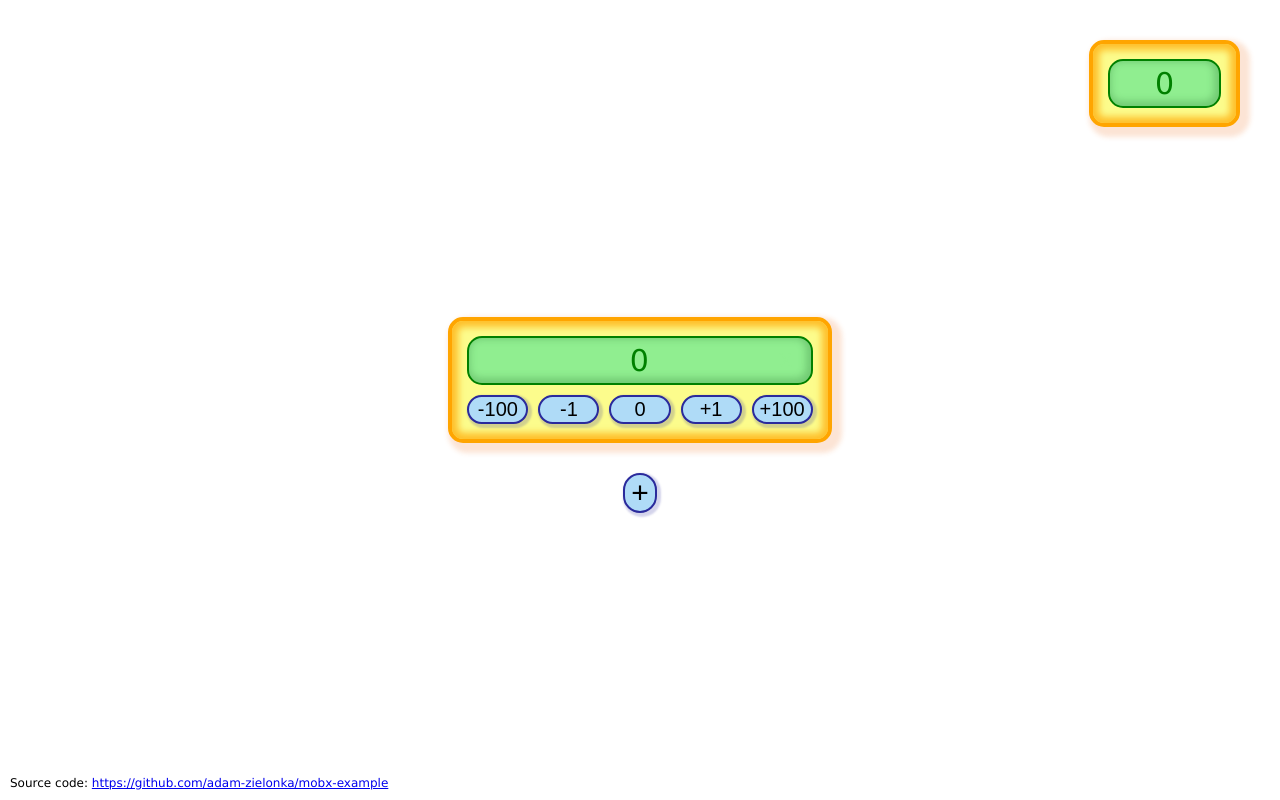
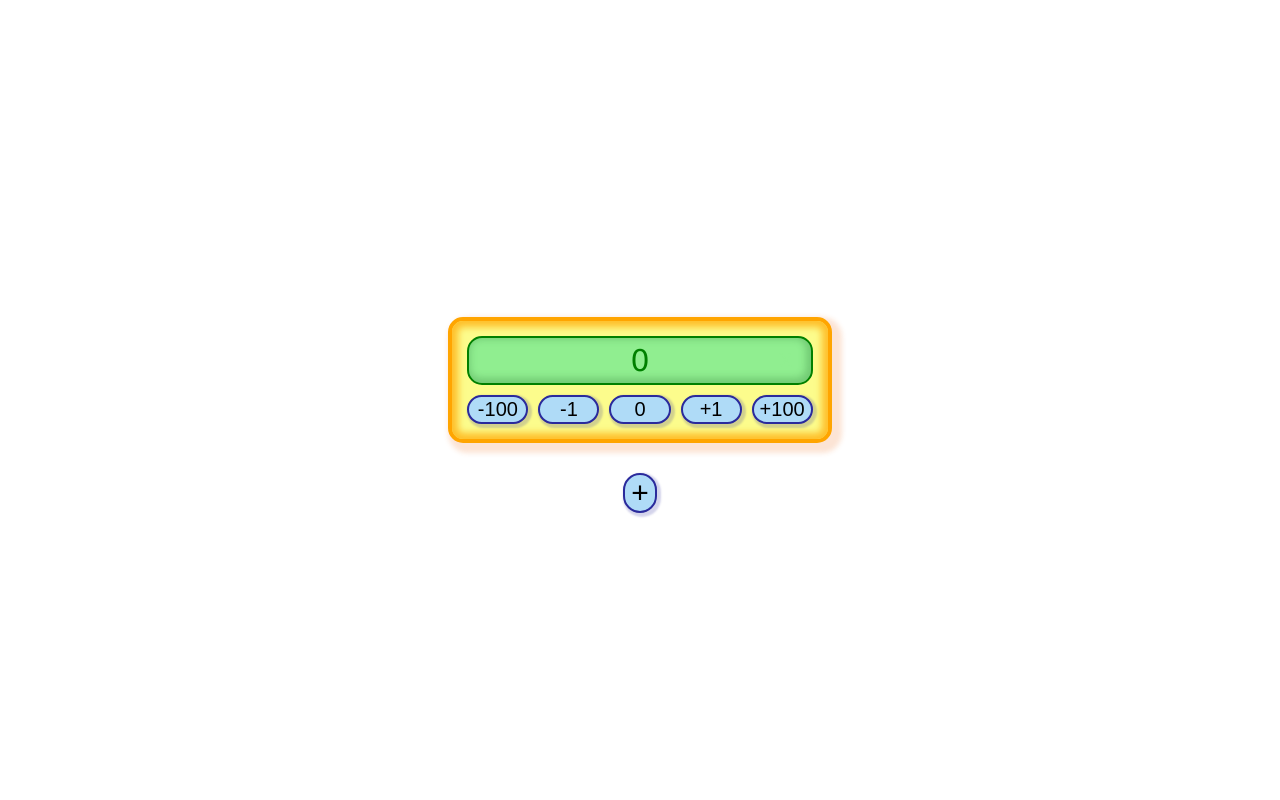
Before and after one commit to adam-zielonka/mobx-example, a React (Vite) app: page / in a window 1280 px wide. Built offline with nearby package versions, Linux system fonts and the light colour scheme.

Commit message:
Couple steps back

```diff
--- a/src/App.tsx
+++ b/src/App.tsx
@@ -2,11 +2,11 @@ import { observer } from "mobx-react-lite";
 import { CounterStore, store } from "./Store";
 
 const Counter = observer(({ counter, onDelete }:{ counter: CounterStore, onDelete: () => void }): JSX.Element => {
-  const { value, minus100, minusOne, reset, addOne, add100, add } = counter;
+  const { value, minus100, minusOne, reset, addOne, add100 } = counter;
 
   return <div className="counter">
     <span>
-      <input value={value} onChange={(e) => add(e.target.value)}/>
+      <span>{value}</span>
       <button onClick={() => onDelete()} >X</button>
     </span>
     <button onClick={() => minus100()} >-100</button>
@@ -18,20 +18,13 @@ const Counter = observer(({ counter, onDelete }:{ counter: CounterStore, onDelet
 });
 
 const App = (): JSX.Element => {
-  const { counters, addCounter, canAddMoreCounters, deleteCounter, sum } = store;
+  const { counters, addCounter, canAddMoreCounters, deleteCounter } = store;
 
   return <div className="app">
-    {/* <div className='all'>{sum}</div> */}
-    <div className="all counter"><span><span>{sum}</span></span></div>
     {counters.map((counter, i) => <Counter key={i} counter={counter}
       onDelete={() => deleteCounter(counter)}
     />)}
     {canAddMoreCounters && <button onClick={() => addCounter()}>+</button>}
-    <footer>
-      Source code: <a href="https://github.com/adam-zielonka/mobx-example">
-          https://github.com/adam-zielonka/mobx-example
-      </a>
-    </footer>
   </div>;
 };
 export default observer(App);
--- a/src/Store.ts
+++ b/src/Store.ts
@@ -1,4 +1,4 @@
-import { autorun, makeAutoObservable, reaction } from "mobx";
+import { makeAutoObservable } from "mobx";
 
 export class CounterStore {
   constructor(public value = 0) {
@@ -43,18 +43,6 @@ export class Store {
     return this.counters.length < 4;
   }
 
-  get sum(): number {
-    return this.counters.reduce((p, c) => p + c.value, 0);
-  }
-
-  get toString(): string {
-    return this.counters.map(c => c.value).join(";");
-  }
-
-  fromString(value: string): void {
-    this.counters = value.split(";").map(v => !isNaN(+v) ? new CounterStore(+v) : new CounterStore());
-  }
-
   addCounter = (): void => {
     if (this.canAddMoreCounters) this.counters.push(new CounterStore());
   };
@@ -65,18 +53,3 @@ export class Store {
 }
 
 export const store = new Store();
-const urlParams = new URLSearchParams(window.location.search);
-store.fromString(urlParams.get("value") || localStorage.getItem("store") || "");
-
-reaction(() => store.toString, (value) => {
-  const urlParams = new URLSearchParams(window.location.search);
-  urlParams.set("value", value);
-  window.history.replaceState({}, "", `?${urlParams.toString()}`);
-});
-
-autorun(() => {
-  localStorage.setItem("store", store.toString);
-});
-
-declare global { interface Window { store: Store; }}
-window.store = store;
```
